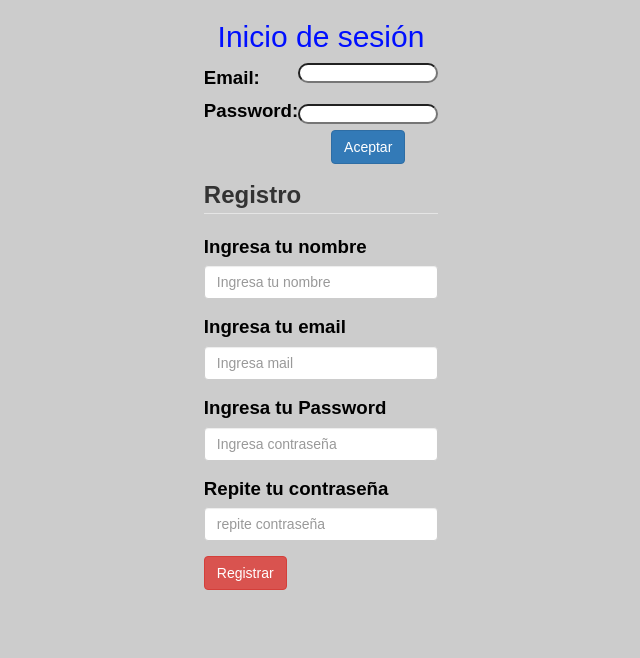
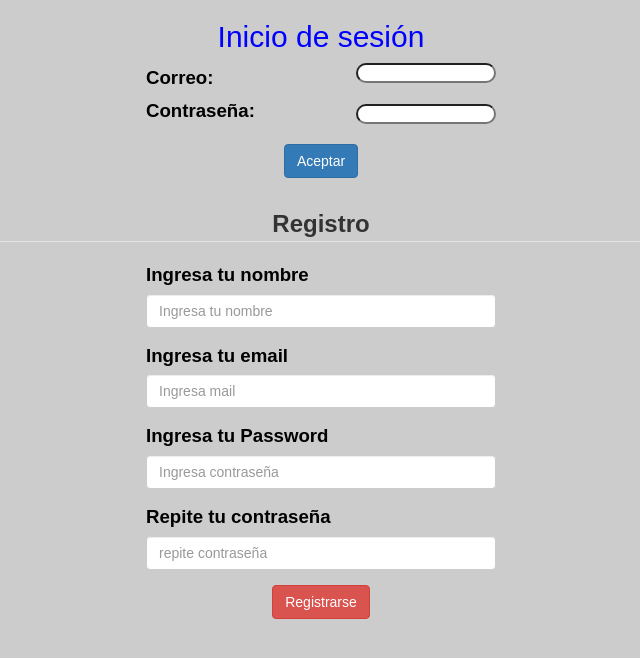
Before and after one commit to Klvst3r/login-registro, a PHP site: page / in a window 1280 px wide. Shown: the top 658 px of the page, without its empty margins (319-959 px from the left). Run offline with PHP 8.4, Linux system fonts and the light colour scheme.

Commit message:
Se corrige Index

```diff
--- a/index.php
+++ b/index.php
@@ -6,69 +6,91 @@
 		<link rel="stylesheet" href="bootstrap/css/bootstrap.css">
 		<link rel="stylesheet" href="bootstrap/css/bootstrap-responsive.css">
 		<link rel="stylesheet" type="text/css" href="css/style.css">
-	<title>Login-Registro</title>
+	<title>Proyecto academias</title>
 </head>
 <body>
-	<center><div class="tit"><h2>Inicio de sesión</h2>
-		<center><div class="Ingreso">
 
-	<table border="0" align="center" valign="middle">
+<center><div class="tit"><h2 style="color: #0000FF; ">Inicio de sesión</h2>
+    <center><div class="Ingreso">
+
+<form action="validar.php" method="post">
+<center>
+	<table border="0" width="350">
+
+		<tr><td><label style="font-size: 14pt"><b>Correo: </b></label></td>
+			<td width=80> <input class="form-group has-success" style="border-radius:15px;" type="text" name="mail"></td></tr>
+		<tr><td><label style="font-size: 14pt"><b>Contraseña: </b></label></td>
+			<td witdh=80><input style="border-radius:15px;" type="password" name="pass"></td></tr>
+      <tr>
+          <td colspan="2"> &nbsp;</td>
+
+        </tr>
+
+		<tr><td colspan="3">
+        <center>
+        <input class="btn btn-primary" type="submit" value="Aceptar">
+        </center>
+        </td>
+
+	  </tr></table>
+</center>
+
+</form>
+
+<br/><br/>
+
+<!-- formulario registro -->
+<form method="post" action="" >
+<fieldset>
+    <legend  style="font-size: 18pt"><b>Registro</b></legend>
+
+<table height="150" width="350" border="0" align="center" valign="middle">
 		<tr>
-		<td rowspan=2>
-		<form action="validate.php" method="post">
+		<td>
 
-		<table border="0">
-
-		<tr><td><label><b>Email: </b></label></td>
-			<td width=80> <input class="form-group has-success" style="border-radius:15px;" type="text" name="mail"></td></tr>
-		<tr><td><label><b>Password: </b></label></td>
-			<td witdh=80><input style="border-radius:15px;" type="password" name="pass"></td></tr>
-		<tr><td></td>
-			<td width=80 align=center><input class="btn btn-primary" type="submit" value="Aceptar"></td>
-			</tr></tr></table>
-		</form>
-<br>
-<!-- Register Form -->
-
-<form method="post" action="" >
-  <fieldset>
-    <legend  style="font-size: 18pt"><b>Registro</b></legend>
     <div class="form-group">
-      <label><b>Ingresa tu nombre</b></label>
+      <label style="font-size: 14pt"><b>Ingresa tu nombre</b></label>
       <input type="text" name="realname" class="form-control" placeholder="Ingresa tu nombre" />
     </div>
+
     <div class="form-group">
-      <label><b>Ingresa tu email</b></label>
+      <label style="font-size: 14pt"><b>Ingresa tu email</b></label>
       <input type="text" name="nick" class="form-control"  required placeholder="Ingresa mail"/>
     </div>
+
     <div class="form-group">
-      <label><b>Ingresa tu Password</b></label>
+      <label style="font-size: 14pt"><b>Ingresa tu Password</b></label>
       <input type="password" name="pass" class="form-control"  placeholder="Ingresa contraseña" />
     </div>
+
     <div class="form-group">
-      <label><b>Repite tu contraseña</b></label>
+      <label style="font-size: 14pt"><b>Repite tu contraseña</b></label>
       <input type="password" name="rpass" class="form-control" required placeholder="repite contraseña" />
     </div>
 
+    <div>
+   <center>
+    <input  class="btn btn-danger" type="submit" name="submit" value="Registrarse"/>
+    </center>
     </div>
 
-    <input  class="btn btn-danger" type="submit" name="submit" value="Registrar"/>
+<?php
 
-  </fieldset>
-</form>
-</div>
-<?php
-		if(isset($_POST['submit'])){
-			require("register.php");
-		}
-	?>
-<!--Fin formulario registro -->
+if(isset($_POST['submit'])){
+      require("registro.php");
+    }
 
-		</td>
+ ?>
+
+
+    </td>
+
 		</tr>
 		</table>
-		</div></center></div></center>
 
+<!--Fin formulario registro -->
+ </fieldset>
+ </form>
 
 </body>
 </html>
```
